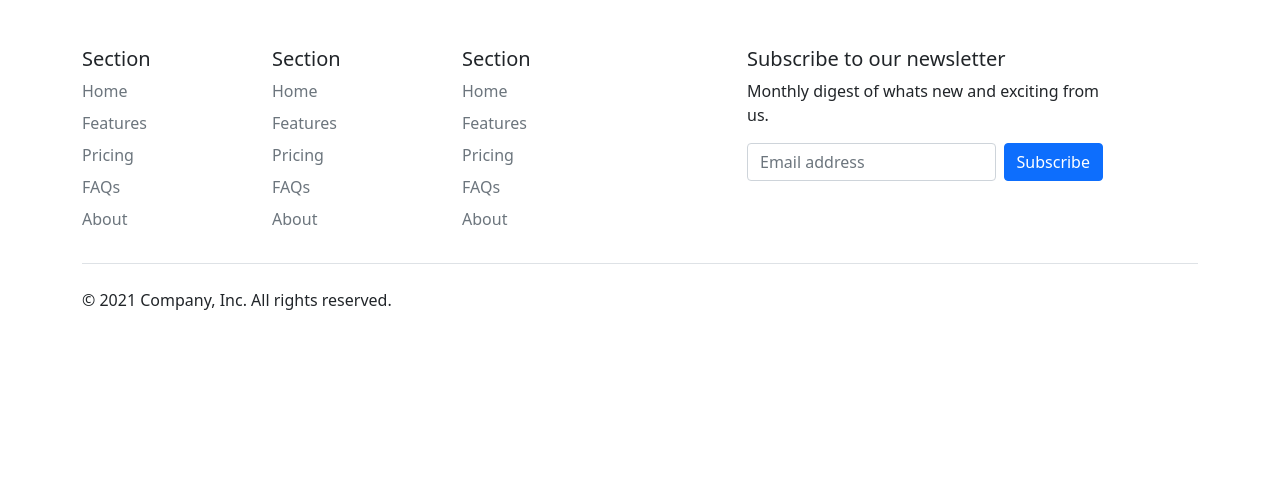
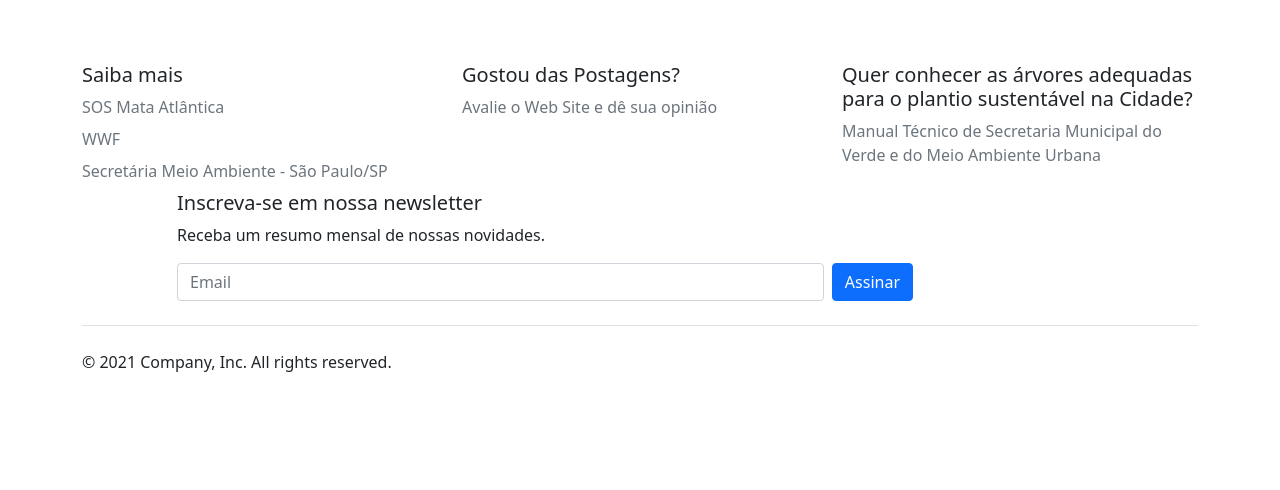
Before and after one commit to edimichaellima/arvoreja_flask, a Flask app: page / in a window 1280 px wide. Shown: the part 1372-1862 px from the top of the page. Before the commit the page ends 1682 px from the top, so only its background shows below. Run offline with Flask 2, Linux system fonts and the light colour scheme.

Commit message:
Ajuste do rodapé do base.html. Ajuste de link index.html

```diff
--- a/templates/base.html
+++ b/templates/base.html
@@ -61,47 +61,37 @@
 <div class="container">
   <footer class="py-5">
     <div class="row">
-      <div class="col-2">
-        <h5>Section</h5>
+      <div class="col-4">
+        <h5>Saiba mais</h5>
         <ul class="nav flex-column">
-          <li class="nav-item mb-2"><a href="#" class="nav-link p-0 text-muted">Home</a></li>
-          <li class="nav-item mb-2"><a href="#" class="nav-link p-0 text-muted">Features</a></li>
-          <li class="nav-item mb-2"><a href="#" class="nav-link p-0 text-muted">Pricing</a></li>
-          <li class="nav-item mb-2"><a href="#" class="nav-link p-0 text-muted">FAQs</a></li>
-          <li class="nav-item mb-2"><a href="#" class="nav-link p-0 text-muted">About</a></li>
+          <li class="nav-item mb-2"><a href="https://www.sosma.org.br/" class="nav-link p-0 text-muted">SOS Mata Atlântica</a></li>
+          <li class="nav-item mb-2"><a href="https://www.wwf.org.br/" class="nav-link p-0 text-muted">WWF</a></li>
+          <li class="nav-item mb-2"><a href="https://www.prefeitura.sp.gov.br/cidade/secretarias/meio_ambiente/parques/index.php?p=284396" class="nav-link p-0 text-muted">Secretária Meio Ambiente - São Paulo/SP</a></li>
         </ul>
       </div>
 
-      <div class="col-2">
-        <h5>Section</h5>
+      <div class="col-4">
+        <h5>Gostou das Postagens?</h5>
         <ul class="nav flex-column">
-          <li class="nav-item mb-2"><a href="#" class="nav-link p-0 text-muted">Home</a></li>
-          <li class="nav-item mb-2"><a href="#" class="nav-link p-0 text-muted">Features</a></li>
-          <li class="nav-item mb-2"><a href="#" class="nav-link p-0 text-muted">Pricing</a></li>
-          <li class="nav-item mb-2"><a href="#" class="nav-link p-0 text-muted">FAQs</a></li>
-          <li class="nav-item mb-2"><a href="#" class="nav-link p-0 text-muted">About</a></li>
+          <li class="nav-item mb-2"><a href="https://forms.office.com/r/f2ScGWrrii" class="nav-link p-0 text-muted">Avalie o Web Site e dê sua opinião</a></li>
         </ul>
       </div>
 
-      <div class="col-2">
-        <h5>Section</h5>
+      <div class="col-4">
+        <h5>Quer conhecer as árvores adequadas para o plantio sustentável na Cidade?</h5>
         <ul class="nav flex-column">
-          <li class="nav-item mb-2"><a href="#" class="nav-link p-0 text-muted">Home</a></li>
-          <li class="nav-item mb-2"><a href="#" class="nav-link p-0 text-muted">Features</a></li>
-          <li class="nav-item mb-2"><a href="#" class="nav-link p-0 text-muted">Pricing</a></li>
-          <li class="nav-item mb-2"><a href="#" class="nav-link p-0 text-muted">FAQs</a></li>
-          <li class="nav-item mb-2"><a href="#" class="nav-link p-0 text-muted">About</a></li>
+          <li class="nav-item mb-2"><a href="https://www.prefeitura.sp.gov.br/cidade/secretarias/upload/meio_ambiente/MARBOURB.pdf" class="nav-link p-0 text-muted">Manual Técnico de Secretaria Municipal do Verde e do Meio Ambiente Urbana</a></li>
         </ul>
       </div>
 
-      <div class="col-4 offset-1">
+      <div class="col-8 offset-1">
         <form>
-          <h5>Subscribe to our newsletter</h5>
-          <p>Monthly digest of whats new and exciting from us.</p>
+          <h5>Inscreva-se em nossa newsletter</h5>
+          <p>Receba um resumo mensal de nossas novidades.</p>
           <div class="d-flex w-100 gap-2">
             <label for="newsletter1" class="visually-hidden">Email address</label>
-            <input id="newsletter1" type="text" class="form-control" placeholder="Email address">
-            <button class="btn btn-primary" type="button">Subscribe</button>
+            <input id="newsletter1" type="text" class="form-control" placeholder="Email">
+            <button class="btn btn-primary" type="button">Assinar</button>
           </div>
         </form>
       </div>
--- a/templates/index.html
+++ b/templates/index.html
@@ -41,8 +41,8 @@ fácil do que você imagina...) </h2>
         <p>A Prefeitura de São Paulo realiza este serviço
 gratuitamente, só depende de você. É necessário
 somente entrar em contato no portal 156 e realizar o
-seu pedido </p>
-        <a href="https://www.prefeitura.sp.gov.br/cidade/secretarias/subprefeituras/noticias/?p=308838">Solicitação de pedido</a>
+seu pedido. </p>
+        <p><a href="https://www.prefeitura.sp.gov.br/cidade/secretarias/subprefeituras/noticias/?p=308838" class="nav-link p-0 text-muted">Solicitação de pedido</a></p>
 
         <ul>
             <li>
```
